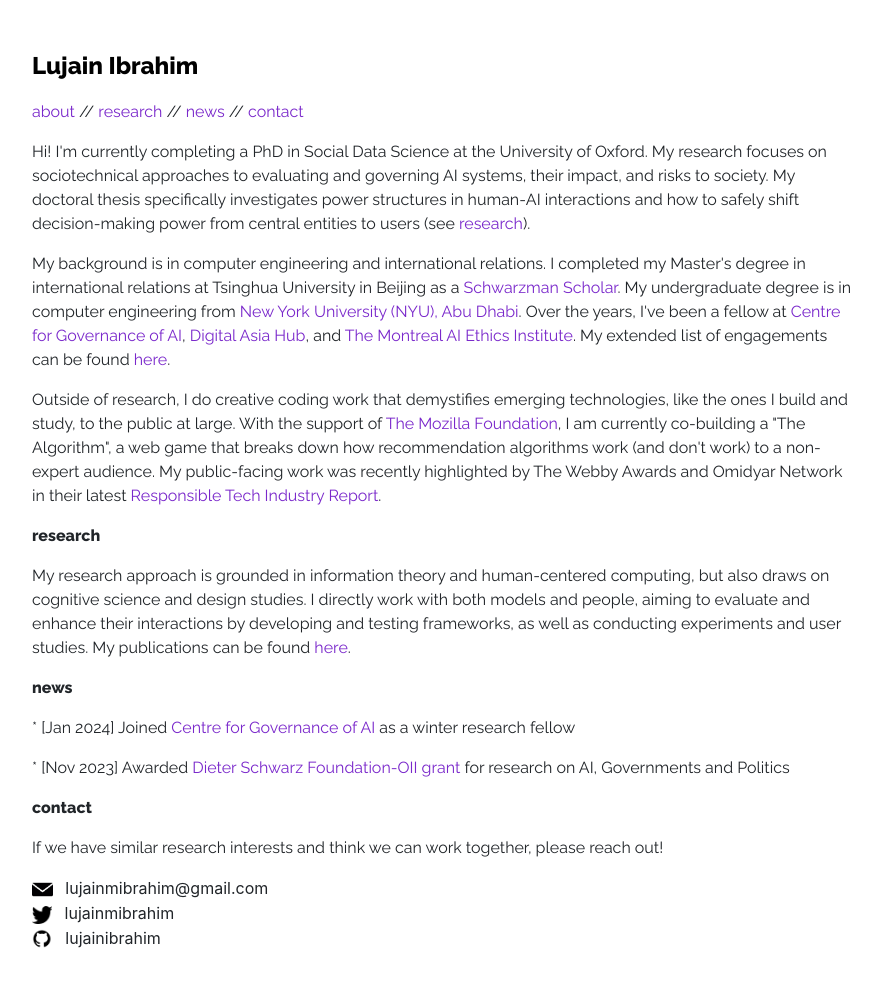
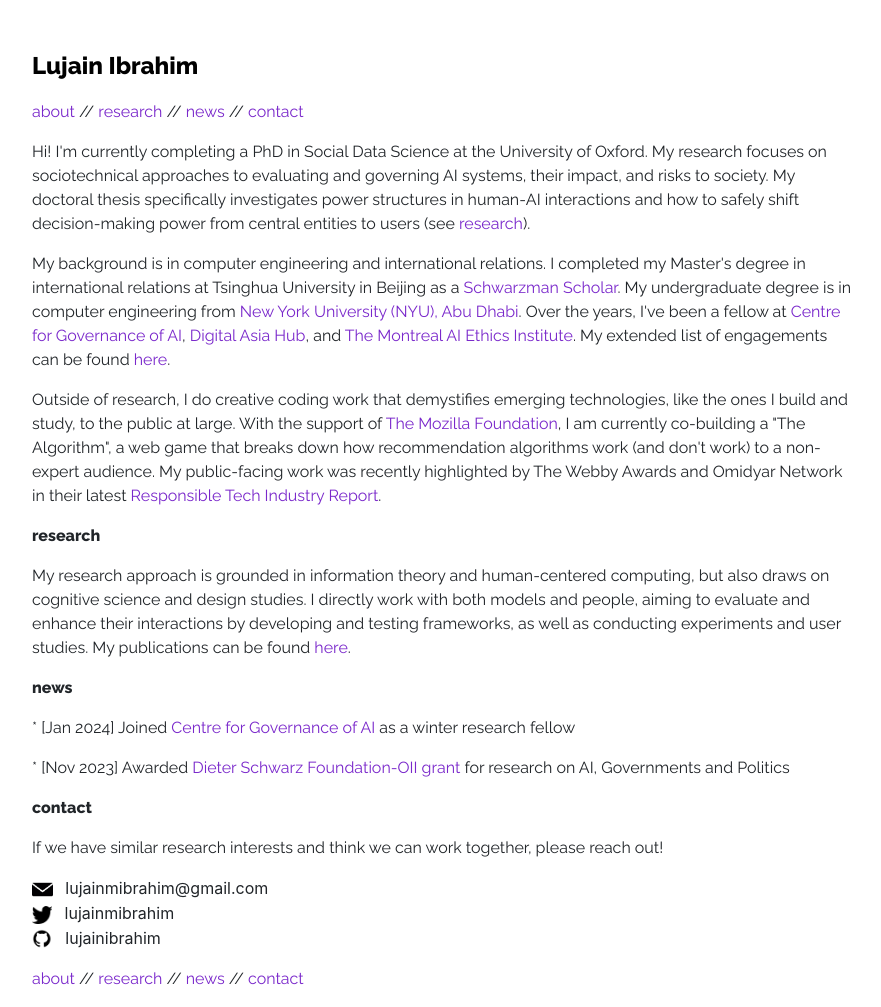
Before and after one commit to lujainibrahim/lujainibrahim.github.io, a website: page index.html in a window 1280 px wide. Shown: the whole page, without its empty margins (53-934 px from the left). Before the commit the page ends 967 px from the top, so only its background shows below. Drawn offline with Linux system fonts and the light colour scheme.

Commit message:
small update

```diff
--- a/index.html
+++ b/index.html
@@ -103,6 +103,7 @@
               style="height: 1.3rem" class="burgundy-filter" alt="github.com/lujainibrahim"></a> &ensp;lujainibrahim</p>
             </section>
 
+            <p><a href="#about">about</a> // <a href="#research">research</a> // <a href="#news"> news</a> // <a href="#contact">contact</a> </p>
 
 
             </div>
```
